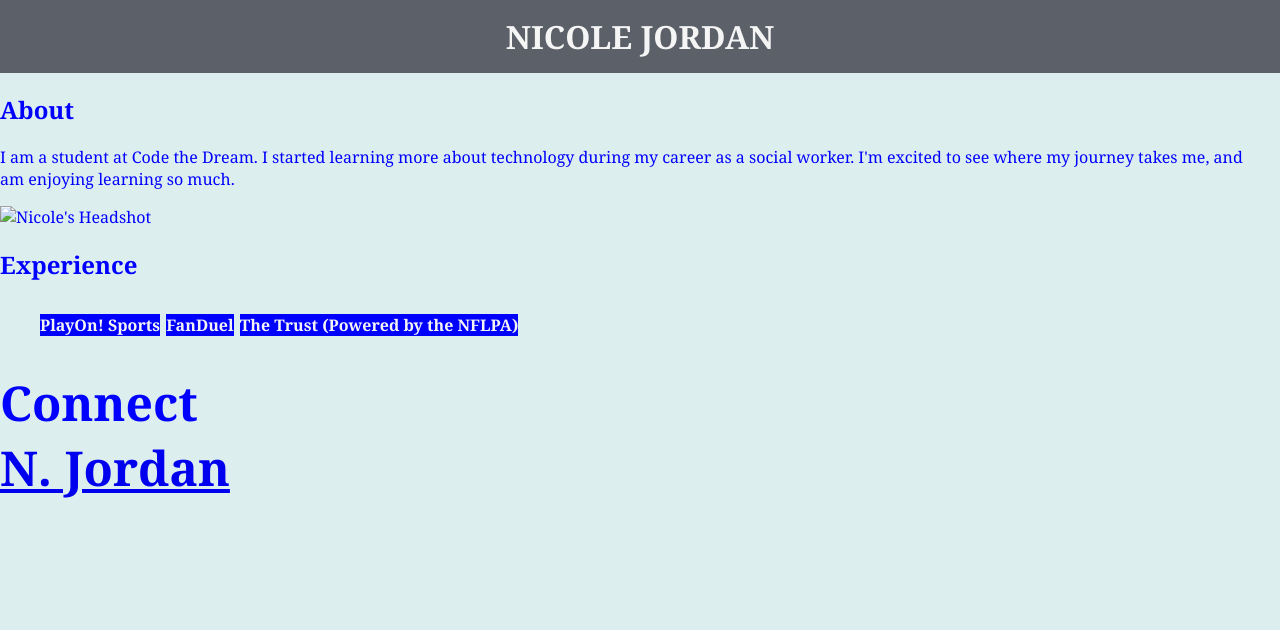
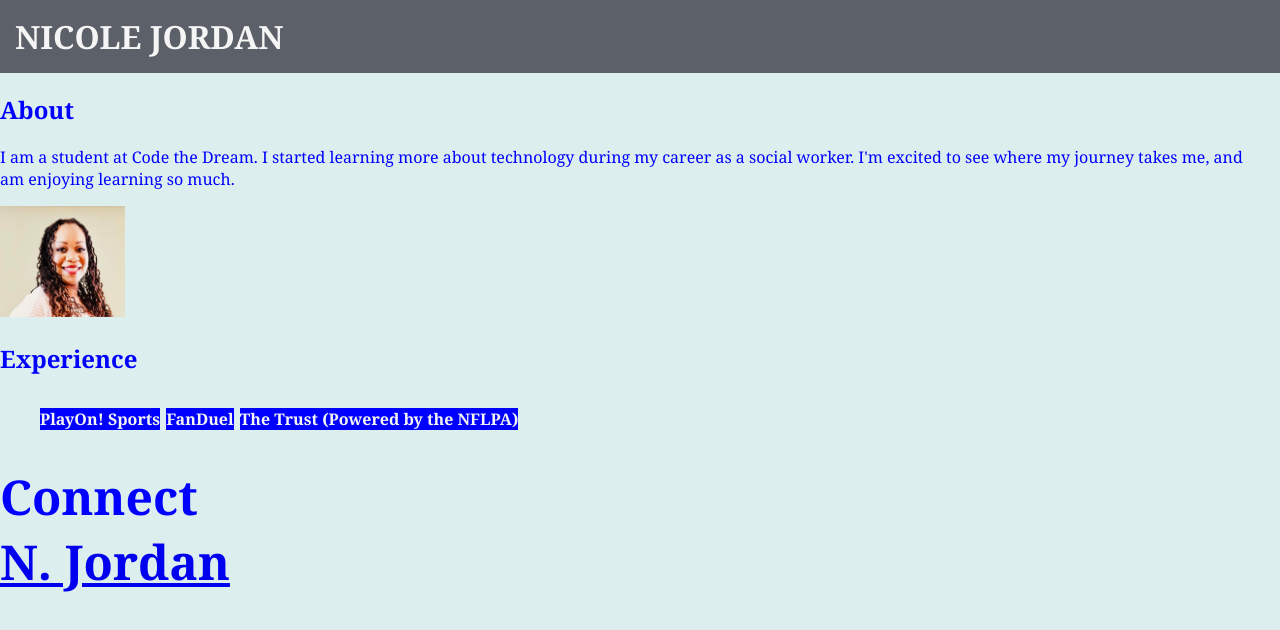
Before and after one commit to lemonadelightice/nicole-jordan-haumea, a plain HTML site: page index.html in a window 1280 px wide. Drawn offline with Linux system fonts and the light colour scheme; a web font is replaced by a local one.

Commit message:
updated image

```diff
--- a/css/index.css
+++ b/css/index.css
@@ -4,7 +4,7 @@ color:whitesmoke;
 width: 1250px;
 margin: 0;
 border: 15px solid rgb(92,97,105);
-text-align: center
+text-align: left
 }
 
 body {
--- a/index.html
+++ b/index.html
@@ -14,7 +14,9 @@
 
         <h2>About</h2>
         <p>I am a student at Code the Dream. I started learning more about technology during my career as a social worker. I'm excited to see where my journey takes me, and am enjoying learning so much.</p>
-        <img src="img/https://1drv.ms/i/s!Apu3ln4yIp7HlXrw5VLzHy2u2Nhd?e=nfhkXo"
+        <img src="img/headshot.jpg"
+         width="125"
+         length="400"
          alt="Nicole's Headshot"
          id="headshot">
 
```
Also changed, not shown: img/headshot.jpg (added), 1 other file.
